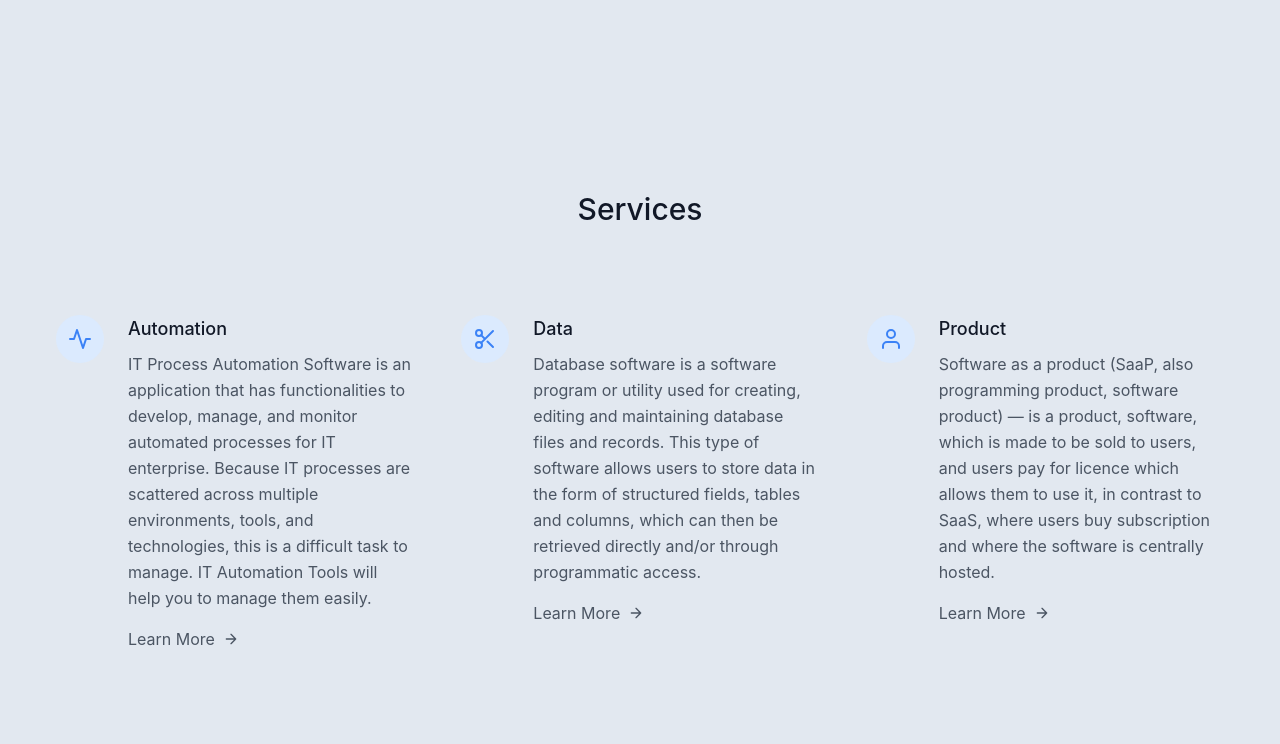
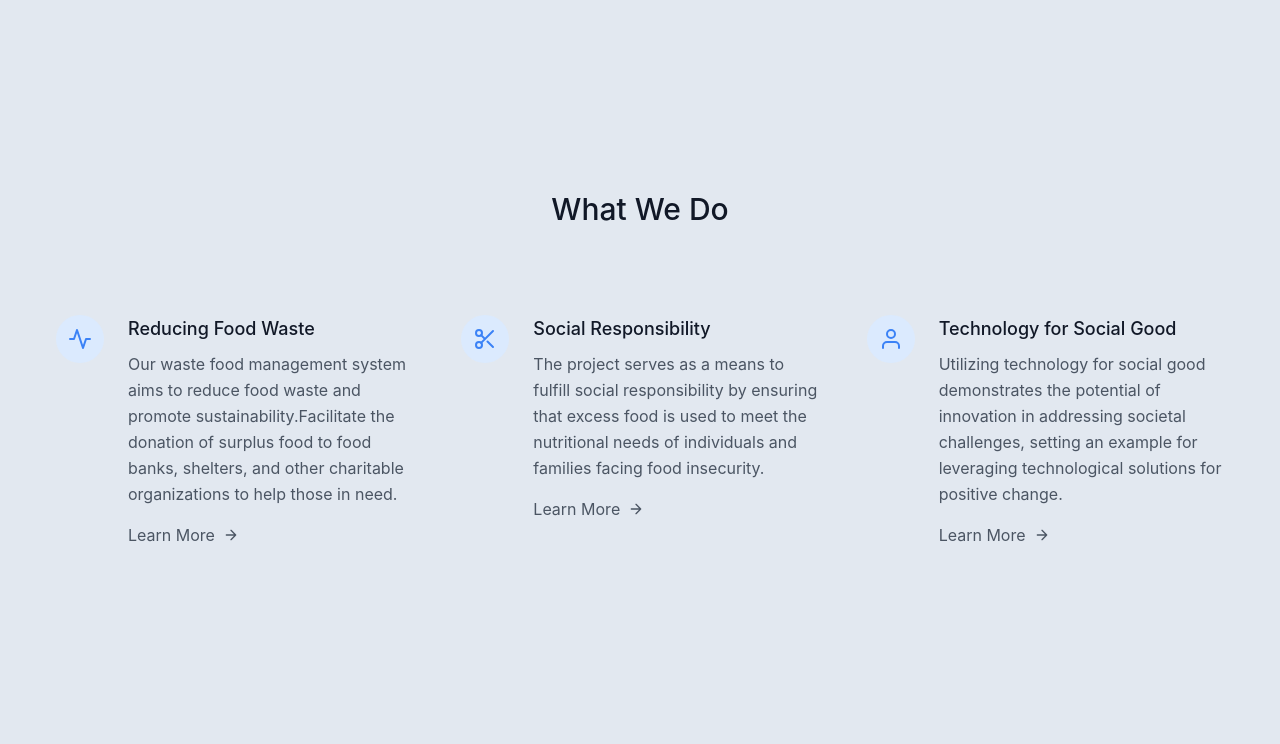
Before and after one commit to moumita111/foodmanagement, a Django app: page / in a window 1280 px wide. Shown: the part 553-1297 px from the top of the page. Run offline with Django 5.2, Linux system fonts and the light colour scheme; some libraries are stand-ins or nearby versions.

Commit message:
Update index.html

```diff
--- a/template/index.html
+++ b/template/index.html
@@ -11,7 +11,7 @@
               <br class="hidden lg:inline-block">you’re throwing away life.”
             </h1>
             <p class="mb-8 leading-relaxed">
-                Worked over clients over internationally and nationally inlcuding top most high-ended firms. Provided them with the best Technology - Modern, Scalable & Raptile.
+              We came up with an initiative to reduce the food wastage and hunger as much as possible with the goal of zero hunger and responsible consumption and production.
             </p>
             <div class="flex justify-center">
                 <a href="{% url 'donation' %}">
@@ -32,7 +32,7 @@
       <!-- Services -->
       <section class="text-gray-600 body-font">
         <div class="container px-5 py-24 mx-auto">
-          <h1 class="sm:text-3xl text-2xl font-medium title-font text-center text-gray-900 mb-20">Services
+          <h1 class="sm:text-3xl text-2xl font-medium title-font text-center text-gray-900 mb-20">What We Do
             <br class="hidden sm:block">
           </h1>
           <div class="flex flex-wrap sm:-m-4 -mx-4 -mb-10 -mt-4 md:space-y-0 space-y-6">
@@ -43,9 +43,9 @@
                 </svg>
               </div>
               <div class="flex-grow pl-6">
-                <h2 class="text-gray-900 text-lg title-font font-medium mb-2">Automation</h2>
+                <h2 class="text-gray-900 text-lg title-font font-medium mb-2">Reducing Food Waste</h2>
                 <p class="leading-relaxed text-base">
-                    IT Process Automation Software is an application that has functionalities to develop, manage, and monitor automated processes for IT enterprise. Because IT processes are scattered across multiple environments, tools, and technologies, this is a difficult task to manage. IT Automation Tools will help you to manage them easily.
+                  Our waste food management system aims to reduce food waste and promote sustainability.Facilitate the donation of surplus food to food banks, shelters, and other charitable organizations to help those in need.
                 </p>
                 <a class="mt-3 text-blue-500 inline-flex items-center">Learn More
                   <svg fill="none" stroke="currentColor" stroke-linecap="round" stroke-linejoin="round" stroke-width="2" class="w-4 h-4 ml-2" viewBox="0 0 24 24">
@@ -63,8 +63,8 @@
                 </svg>
               </div>
               <div class="flex-grow pl-6">
-                <h2 class="text-gray-900 text-lg title-font font-medium mb-2">Data</h2>
-                <p class="leading-relaxed text-base">Database software is a software program or utility used for creating, editing and maintaining database files and records. This type of software allows users to store data in the form of structured fields, tables and columns, which can then be retrieved directly and/or through programmatic access.</p>
+                <h2 class="text-gray-900 text-lg title-font font-medium mb-2">Social Responsibility</h2>
+                <p class="leading-relaxed text-base">The project serves as a means to fulfill social responsibility by ensuring that excess food is used to meet the nutritional needs of individuals and families facing food insecurity.</p>
                 <a class="mt-3 text-blue-500 inline-flex items-center">Learn More
                   <svg fill="none" stroke="currentColor" stroke-linecap="round" stroke-linejoin="round" stroke-width="2" class="w-4 h-4 ml-2" viewBox="0 0 24 24">
                     <path d="M5 12h14M12 5l7 7-7 7"></path>
@@ -80,9 +80,9 @@
                 </svg>
               </div>
               <div class="flex-grow pl-6">
-                <h2 class="text-gray-900 text-lg title-font font-medium mb-2">Product</h2>
+                <h2 class="text-gray-900 text-lg title-font font-medium mb-2">Technology for Social Good</h2>
                 <p class="leading-relaxed text-base">
-                    Software as a product (SaaP, also programming product, software product) — is a product, software, which is made to be sold to users, and users pay for licence which allows them to use it, in contrast to SaaS, where users buy subscription and where the software is centrally hosted.
+                   Utilizing technology for social good demonstrates the potential of innovation in addressing societal challenges, setting an example for leveraging technological solutions for positive change.
                 </p>
                 <a class="mt-3 text-blue-500 inline-flex items-center">Learn More
                   <svg fill="none" stroke="currentColor" stroke-linecap="round" stroke-linejoin="round" stroke-width="2" class="w-4 h-4 ml-2" viewBox="0 0 24 24">
@@ -97,60 +97,7 @@
 
 
 
-      <!-- Statistics -->
-      <section class="text-gray-600 body-font">
-        <div class="container px-5 py-24 mx-auto">
-          <div class="flex flex-col text-center w-full mb-20">
-            <h1 class="sm:text-3xl text-2xl font-medium title-font mb-4 text-gray-900">Our Growth & Success</h1>
-            <p class="lg:w-2/3 mx-auto leading-relaxed text-base">
-                Building internal capabilities and powerful engineering teams for sustainable success.
-                <br>Our startup help you to build your carrier.
-            </p>
-          </div>
-          <div class="flex flex-wrap -m-4 text-center">
-            <div class="p-4 md:w-1/4 sm:w-1/2 w-full">
-              <div class="border-2 border-gray-200 px-4 py-6 rounded-lg">
-                <svg fill="none" stroke="currentColor" stroke-linecap="round" stroke-linejoin="round" stroke-width="2" class="text-blue-500 w-12 h-12 mb-3 inline-block" viewBox="0 0 24 24">
-                  <path d="M8 17l4 4 4-4m-4-5v9"></path>
-                  <path d="M20.88 18.09A5 5 0 0018 9h-1.26A8 8 0 103 16.29"></path>
-                </svg>
-                <h2 class="title-font font-medium text-3xl text-gray-900">2.7K</h2>
-                <p class="leading-relaxed">Softwares</p>
-              </div>
-            </div>
-            <div class="p-4 md:w-1/4 sm:w-1/2 w-full">
-              <div class="border-2 border-gray-200 px-4 py-6 rounded-lg">
-                <svg fill="none" stroke="currentColor" stroke-linecap="round" stroke-linejoin="round" stroke-width="2" class="text-blue-500 w-12 h-12 mb-3 inline-block" viewBox="0 0 24 24">
-                  <path d="M17 21v-2a4 4 0 00-4-4H5a4 4 0 00-4 4v2"></path>
-                  <circle cx="9" cy="7" r="4"></circle>
-                  <path d="M23 21v-2a4 4 0 00-3-3.87m-4-12a4 4 0 010 7.75"></path>
-                </svg>
-                <h2 class="title-font font-medium text-3xl text-gray-900">1.3K</h2>
-                <p class="leading-relaxed">Clients</p>
-              </div>
-            </div>
-            <div class="p-4 md:w-1/4 sm:w-1/2 w-full">
-              <div class="border-2 border-gray-200 px-4 py-6 rounded-lg">
-                <svg fill="none" stroke="currentColor" stroke-linecap="round" stroke-linejoin="round" stroke-width="2" class="text-blue-500 w-12 h-12 mb-3 inline-block" viewBox="0 0 24 24">
-                  <path d="M3 18v-6a9 9 0 0118 0v6"></path>
-                  <path d="M21 19a2 2 0 01-2 2h-1a2 2 0 01-2-2v-3a2 2 0 012-2h3zM3 19a2 2 0 002 2h1a2 2 0 002-2v-3a2 2 0 00-2-2H3z"></path>
-                </svg>
-                <h2 class="title-font font-medium text-3xl text-gray-900">10K+</h2>
-                <p class="leading-relaxed">Working Hours</p>
-              </div>
-            </div>
-            <div class="p-4 md:w-1/4 sm:w-1/2 w-full">
-              <div class="border-2 border-gray-200 px-4 py-6 rounded-lg">
-                <svg fill="none" stroke="currentColor" stroke-linecap="round" stroke-linejoin="round" stroke-width="2" class="text-blue-500 w-12 h-12 mb-3 inline-block" viewBox="0 0 24 24">
-                  <path d="M12 22s8-4 8-10V5l-8-3-8 3v7c0 6 8 10 8 10z"></path>
-                </svg>
-                <h2 class="title-font font-medium text-3xl text-gray-900">526</h2>
-                <p class="leading-relaxed">Maintained</p>
-              </div>
-            </div>
-          </div>
-        </div>
-      </section>
+
 
 
 
@@ -169,8 +116,8 @@
                   </svg>
                 </div>
                 <div class="flex-grow pl-4">
-                  <h2 class="font-bold title-font text-sm text-gray-900 mb-1 tracking-wider">Feasibility analysis</h2>
-                  <p class="leading-relaxed">The feasibility study can show how to make your own software profitable in the long run, evaluates all factors including economic and technical that affect the project development.</p>
+                  <h2 class="font-bold title-font text-sm text-gray-900 mb-1 tracking-wider">Donation Programs</h2>
+                  <p class="leading-relaxed">Systems in place to facilitate the donation of surplus, safe-to-eat food to local shelters or food banks.</p>
                 </div>
               </div>
               <div class="flex relative pb-12">
@@ -183,9 +130,11 @@
                   </svg>
                 </div>
                 <div class="flex-grow pl-4">
-                  <h2 class="font-bold title-font text-sm text-gray-900 mb-1 tracking-wider">Designing & Modelling</h2>
+                  <h2 class="font-bold title-font text-sm text-gray-900 mb-1 tracking-wider">Waste Tracking and Analysis</h2>
                   <p class="leading-relaxed">
-                    Designers, like any other architects, build the whole structure of the project, and provide the final prototype that will be used for the next steps of software development.
+                    Monitoring and logging food waste by type and amount.Data analytics to identify trends and areas for improvement.
+
+
                   </p>
                 </div>
               </div>
@@ -200,9 +149,9 @@
                   </svg>
                 </div>
                 <div class="flex-grow pl-4">
-                  <h2 class="font-bold title-font text-sm text-gray-900 mb-1 tracking-wider">Construction</h2>
+                  <h2 class="font-bold title-font text-sm text-gray-900 mb-1 tracking-wider">Customer Engagement</h2>
                   <p class="leading-relaxed">
-                    Here is coding where developers are getting started. Every programmer has his own software development tasks list for coding for which he is responsible. The software build process is controlled by project managers. This phase is the most time-consuming operation.
+                    Educational materials for customers about the establishment’s efforts in food waste reduction.Offering incentives for customers who take part in waste reduction (e.g., rewards for finishing meals).
                   </p>
                 </div>
               </div>
@@ -219,7 +168,7 @@
                 <div class="flex-grow pl-4">
                   <h2 class="font-bold title-font text-sm text-gray-900 mb-1 tracking-wider">Quality Assurance</h2>
                   <p class="leading-relaxed">
-                    QA engineers test the quality of the code written by developers. They use different frameworks and kinds of testing to learn if there are any bugs in the system. Testers write test cases and report the bugs to developers to fix them, also helping to figure out how to build a software product most efficiently.
+                    In the context of a food waste management system, quality assurance (QA) plays a crucial role in ensuring that practices are effective in reducing waste while maintaining high food quality and safety standards.
                   </p>
                 </div>
               </div>
@@ -231,14 +180,15 @@
                   </svg>
                 </div>
                 <div class="flex-grow pl-4">
-                  <h2 class="font-bold title-font text-sm text-gray-900 mb-1 tracking-wider">Deployment & Release</h2>
+                  <h2 class="font-bold title-font text-sm text-gray-900 mb-1 tracking-wider">Compliance and Sustainability Goals</h2>
                   <p class="leading-relaxed">
-                    The first software release will be followed by the releases of the next versions of the product. It is the final stage of development that can be also followed by maintenance and support.
+                    Ensuring the system aligns with local waste management regulations and sustainability goals.Tracking and reporting on the establishment's progress in food waste management for continuous improvement.
+
                   </p>
                 </div>
               </div>
             </div>
-            <img class="lg:w-3/5 md:w-1/2 object-cover object-center rounded-lg md:mt-0 mt-12" src="https://source.unsplash.com/featured?team" alt="step">
+            <img class="lg:w-3/5 md:w-1/2 object-cover object-center rounded-lg md:mt-0 mt-12" src="https://insights.workwave.com/wp-content/uploads/2019/01/fooddistro.jpg" alt="step">
           </div>
         </div>
       </section>
@@ -247,7 +197,7 @@
       <!-- Testinomials -->
       <section class="text-gray-600 body-font">
         <div class="container px-5 py-24 mx-auto">
-          <h1 class="text-3xl font-medium title-font text-gray-900 mb-12 text-center">Testimonials</h1>
+          <h1 class="text-3xl font-medium title-font text-gray-900 mb-12 text-center">Motivations</h1>
           <div class="flex flex-wrap -m-4">
             <div class="p-4 md:w-1/2 w-full">
               <div class="h-full bg-gray-100 p-8 rounded">
@@ -255,13 +205,12 @@
                   <path d="M925.036 57.197h-304c-27.6 0-50 22.4-50 50v304c0 27.601 22.4 50 50 50h145.5c-1.9 79.601-20.4 143.3-55.4 191.2-27.6 37.8-69.399 69.1-125.3 93.8-25.7 11.3-36.8 41.7-24.8 67.101l36 76c11.6 24.399 40.3 35.1 65.1 24.399 66.2-28.6 122.101-64.8 167.7-108.8 55.601-53.7 93.7-114.3 114.3-181.9 20.601-67.6 30.9-159.8 30.9-276.8v-239c0-27.599-22.401-50-50-50zM106.036 913.497c65.4-28.5 121-64.699 166.9-108.6 56.1-53.7 94.4-114.1 115-181.2 20.6-67.1 30.899-159.6 30.899-277.5v-239c0-27.6-22.399-50-50-50h-304c-27.6 0-50 22.4-50 50v304c0 27.601 22.4 50 50 50h145.5c-1.9 79.601-20.4 143.3-55.4 191.2-27.6 37.8-69.4 69.1-125.3 93.8-25.7 11.3-36.8 41.7-24.8 67.101l35.9 75.8c11.601 24.399 40.501 35.2 65.301 24.399z"></path>
                 </svg>
                 <p class="leading-relaxed mb-6">
-                    We've been trying to put together a functional website since I began my practice in April of 2012. I am happy to say we finally hired the Creative Solutions team and they've worked closely with us throughout the process, staying on task, on target, and on budget. I also appreciate their quick and courteous responses. I highly recommend their service!
+                  As we know, our world is battling high food wastage, widespread hunger and extensive food insecurity. These are all problems that directly affect the basic quality of life. Moreover, higher food wastage also means that we would need to build more waste disposal facilities, which leads to an unnecessary increase energy consumption.
                 </p>
                 <a class="inline-flex items-center">
-                  <img alt="testimonial" src="https://source.unsplash.com/featured?person" class="w-12 h-12 rounded-full flex-shrink-0 object-cover object-center">
+
                   <span class="flex-grow flex flex-col pl-4">
-                    <span class="title-font font-medium text-gray-900">CMO</span>
-                    <span class="text-gray-500 text-sm">Leading Medical Care Company</span>
+
                   </span>
                 </a>
               </div>
@@ -272,13 +221,12 @@
                   <path d="M925.036 57.197h-304c-27.6 0-50 22.4-50 50v304c0 27.601 22.4 50 50 50h145.5c-1.9 79.601-20.4 143.3-55.4 191.2-27.6 37.8-69.399 69.1-125.3 93.8-25.7 11.3-36.8 41.7-24.8 67.101l36 76c11.6 24.399 40.3 35.1 65.1 24.399 66.2-28.6 122.101-64.8 167.7-108.8 55.601-53.7 93.7-114.3 114.3-181.9 20.601-67.6 30.9-159.8 30.9-276.8v-239c0-27.599-22.401-50-50-50zM106.036 913.497c65.4-28.5 121-64.699 166.9-108.6 56.1-53.7 94.4-114.1 115-181.2 20.6-67.1 30.899-159.6 30.899-277.5v-239c0-27.6-22.399-50-50-50h-304c-27.6 0-50 22.4-50 50v304c0 27.601 22.4 50 50 50h145.5c-1.9 79.601-20.4 143.3-55.4 191.2-27.6 37.8-69.4 69.1-125.3 93.8-25.7 11.3-36.8 41.7-24.8 67.101l35.9 75.8c11.601 24.399 40.501 35.2 65.301 24.399z"></path>
                 </svg>
                 <p class="leading-relaxed mb-6">
-                    I am really impressed by the quality of services I received from Creative Solutions Solutions. You were right on schedule, charged reasonable prices, were professional and courteous in dealings, and delivered items well before time. I have got a good e-commerce site for my products. My revenue has increased because of Creative Solutions and I will definitely use your services again.
+                  by distributing these food leftovers to people who are unable to afford food on their own, we can alleviate their standard of living. So the value of this product is the possibility of solving all the mentioned problems, without even increasing the food output.
                 </p>
                 <a class="inline-flex items-center">
-                  <img alt="testimonial" src="https://source.unsplash.com/featured?user" class="w-12 h-12 rounded-full flex-shrink-0 object-cover object-center">
+
                   <span class="flex-grow flex flex-col pl-4">
-                    <span class="title-font font-medium text-gray-900">General Manager</span>
-                    <span class="text-gray-500 text-sm">Leading System Integrator</span>
+
                   </span>
                 </a>
               </div>
```
